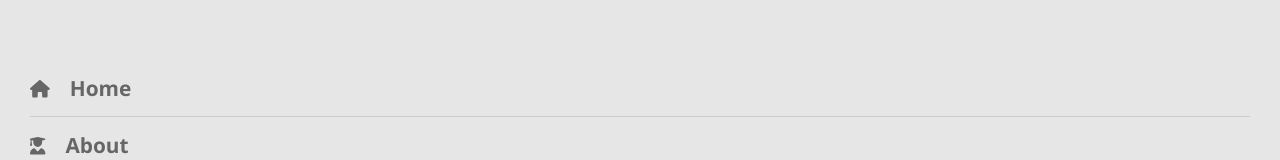
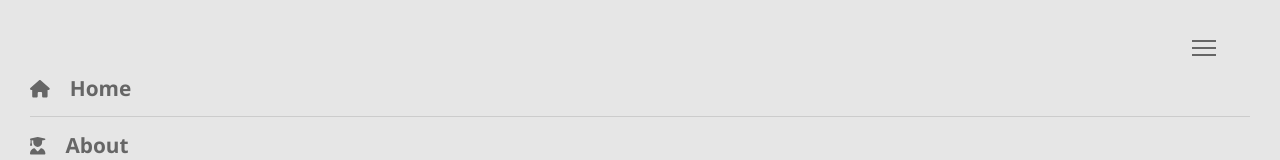
Before and after one commit to paskaeu25/amazing-portfolio, a React (Vite) app: page / in a window 1280 px wide. Shown: the top 160 px of the page. Built offline with nearby package versions, Linux system fonts and the light colour scheme.

Commit message:
created navigation toggle button

```diff
--- a/src/components/Nav/Nav.css
+++ b/src/components/Nav/Nav.css
@@ -23,4 +23,18 @@
 }
 
 .nav-toggle {
+  position: fixed;
+  top: 2.5rem;
+  right: 5%;
+  width: 24px;
+  z-index: 12;
 }
+
+.nav-toggle span {
+  width: 100%;
+  display: block;
+  height: 2px;
+  background-color: var(--color-dark);
+  margin-bottom: 5px;
+  transition: var(--transition);
+}
```
